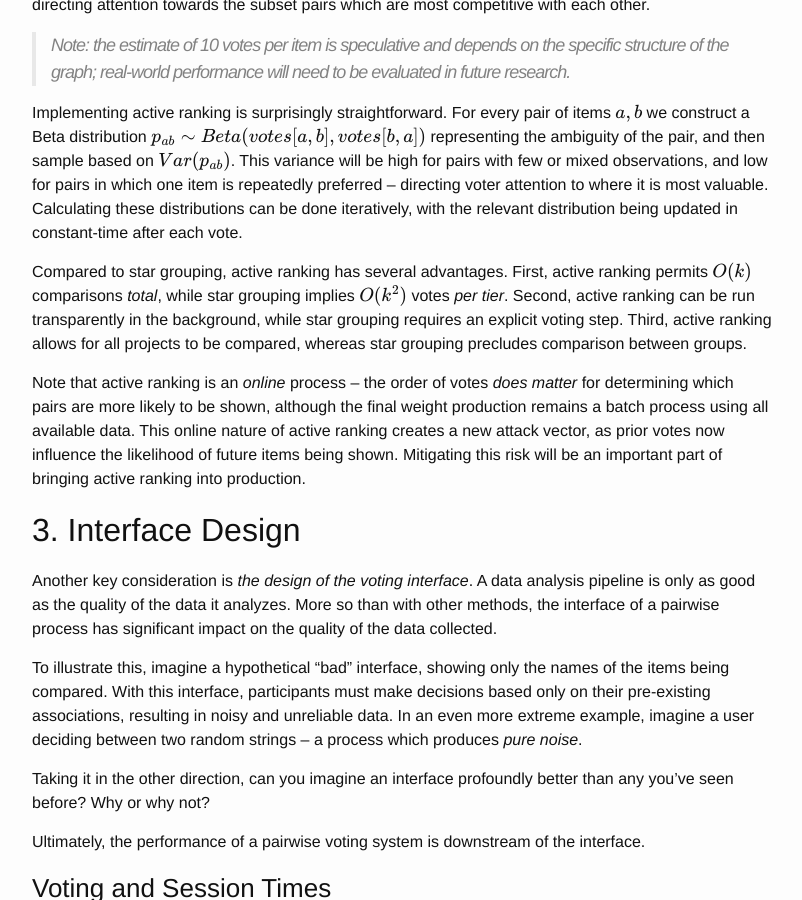
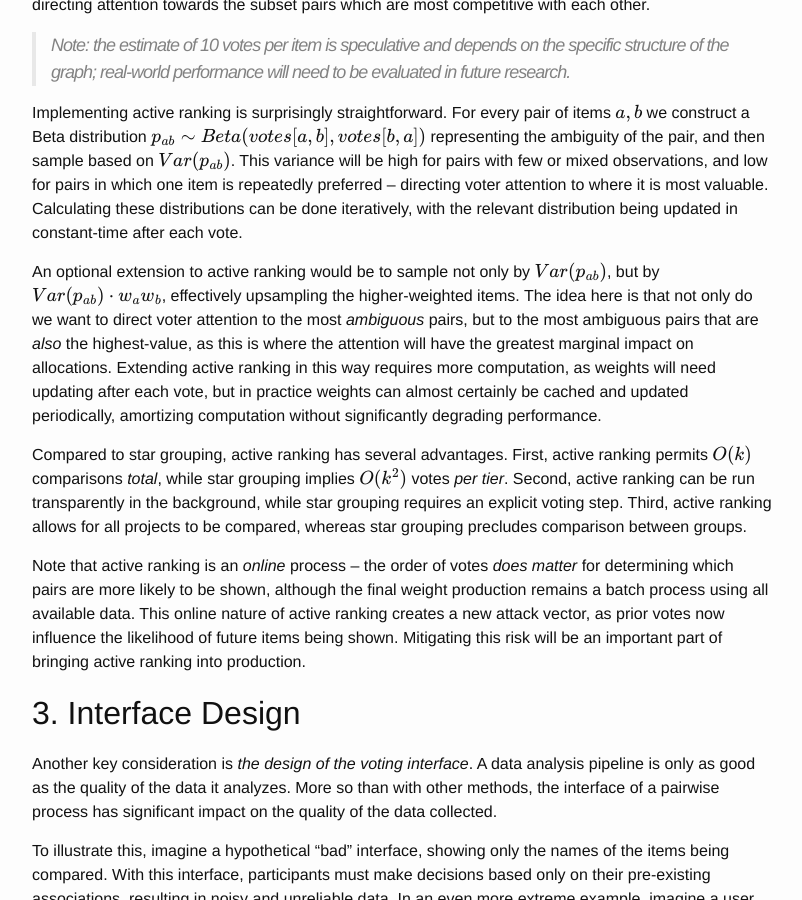
Before and after one commit to kronosapiens/kronosapiens.github.io, a Jekyll site: the page built from _posts/2025-12-14-pairwise-paradigm.md, in a window 1280 px wide and 900 px high, scrolled down 8770 px. Shown: the whole window, without its empty margins (238-1040 px from the left). Built offline with Jekyll 4.4.1, drawn with Linux system fonts in a browser that asks for light colours; formulas are drawn with MathJax 3; comment, search, counter and statistics services are not loaded.

Commit message:
feat: extend active ranking discussion

```diff
--- a/_posts/2025-12-14-pairwise-paradigm.md
+++ b/_posts/2025-12-14-pairwise-paradigm.md
@@ -278,10 +278,15 @@ While this limit is not achievable in practice, we can attempt to approach it, r
 
 > Note: the estimate of 10 votes per item is speculative and depends on the specific structure of the graph; real-world performance will need to be evaluated in future research.
 
+
 Implementing active ranking is surprisingly straightforward.
 For every pair of items $$a, b$$ we construct a Beta distribution $$p_{ab} \sim Beta(votes[a,b], votes[b,a])$$ representing the ambiguity of the pair, and then sample based on $$Var(p_{ab})$$.
 This variance will be high for pairs with few or mixed observations, and low for pairs in which one item is repeatedly preferred -- directing voter attention to where it is most valuable.
 Calculating these distributions can be done iteratively, with the relevant distribution being updated in constant-time after each vote.
+
+An optional extension to active ranking would be to sample not only by $$Var(p_{ab})$$, but by $$Var(p_{ab}) \cdot w_a w_b$$, effectively upsampling the higher-weighted items.
+The idea here is that not only do we want to direct voter attention to the most _ambiguous_ pairs, but to the most ambiguous pairs that are _also_ the highest-value, as this is where the attention will have the greatest marginal impact on allocations.
+Extending active ranking in this way requires more computation, as weights will need updating after each vote, but in practice weights can almost certainly be cached and updated periodically, amortizing computation without significantly degrading performance.
 
 Compared to star grouping, active ranking has several advantages.
 First, active ranking permits $$O(k)$$ comparisons _total_, while star grouping implies $$O(k^2)$$ votes _per tier_.
```
